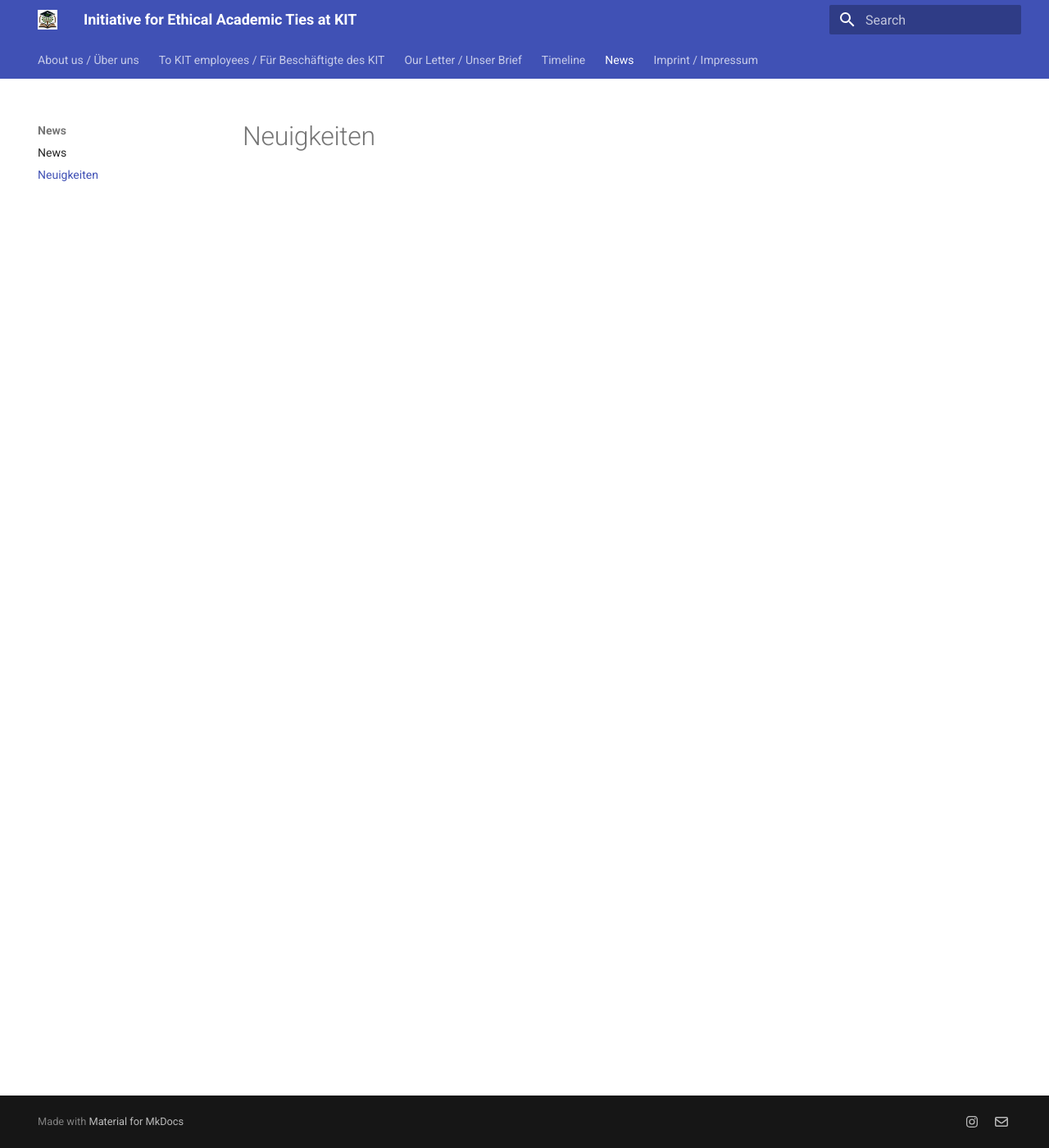
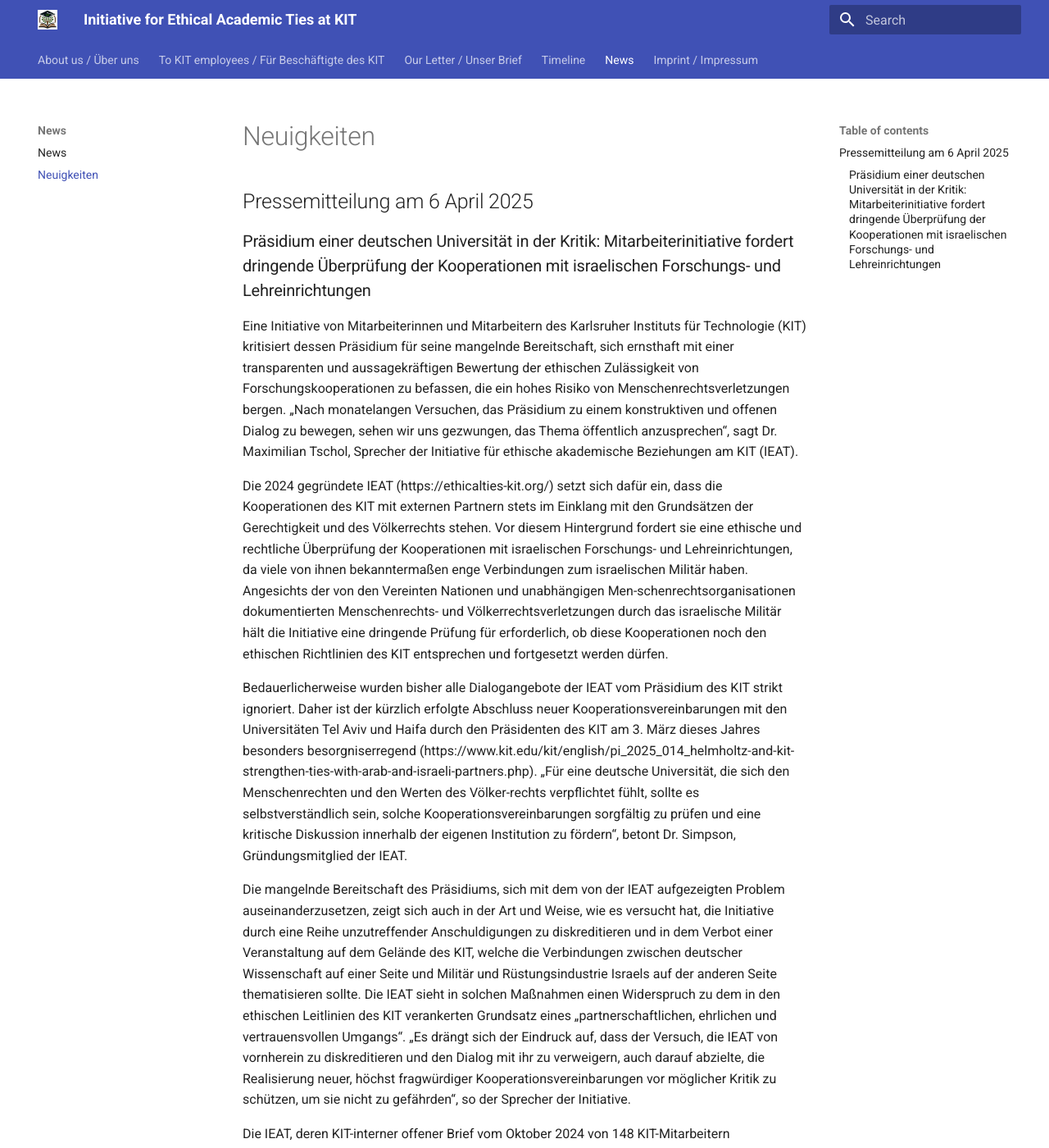
Before and after one commit to ieat-kit/ieat-kit.github.io, an MkDocs documentation site: the page built from docs/news-de.md, in a window 1280 px wide and 1400 px high. Shown: the whole window at 82% size. Built offline with MkDocs 1.6.1 and Material for MkDocs 9.7.7, drawn with Linux system fonts in a browser that asks for light colours; some of the changed text lies outside the part shown.

Commit message:
deutsche version of press release

```diff
--- a/docs/news-de.md
+++ b/docs/news-de.md
@@ -1 +1,16 @@
 # Neuigkeiten
+
+
+## Pressemitteilung am 6 April 2025
+
+### Präsidium einer deutschen Universität in der Kritik: Mitarbeiterinitiative fordert dringende Überprüfung der Kooperationen mit israelischen Forschungs- und Lehreinrichtungen
+
+Eine Initiative von Mitarbeiterinnen und Mitarbeitern des Karlsruher Instituts für Technologie (KIT) kritisiert dessen Präsidium für seine mangelnde Bereitschaft, sich ernsthaft mit einer transparenten und aussagekräftigen Bewertung der ethischen Zulässigkeit von Forschungskooperationen zu befassen, die ein hohes Risiko von Menschenrechtsverletzungen bergen. „Nach monatelangen Versuchen, das Präsidium zu einem konstruktiven und offenen Dialog zu bewegen, sehen wir uns gezwungen, das Thema öffentlich anzusprechen“, sagt Dr. Maximilian Tschol, Sprecher der Initiative für ethische akademische Beziehungen am KIT (IEAT).
+
+Die 2024 gegründete IEAT (https://ethicalties-kit.org/) setzt sich dafür ein, dass die Kooperationen des KIT mit externen Partnern stets im Einklang mit den Grundsätzen der Gerechtigkeit und des Völkerrechts stehen. Vor diesem Hintergrund fordert sie eine ethische und rechtliche Überprüfung der Kooperationen mit israelischen Forschungs- und Lehreinrichtungen, da viele von ihnen bekanntermaßen enge Verbindungen zum israelischen Militär haben. Angesichts der von den Vereinten Nationen und unabhängigen Men-schenrechtsorganisationen dokumentierten Menschenrechts- und Völkerrechtsverletzungen durch das israelische Militär hält die Initiative eine dringende Prüfung für erforderlich, ob diese Kooperationen noch den ethischen Richtlinien des KIT entsprechen und fortgesetzt werden dürfen.
+
+Bedauerlicherweise wurden bisher alle Dialogangebote der IEAT vom Präsidium des KIT strikt ignoriert. Daher ist der kürzlich erfolgte Abschluss neuer Kooperationsvereinbarungen mit den Universitäten Tel Aviv und Haifa durch den Präsidenten des KIT am 3. März dieses Jahres besonders besorgniserregend (https://www.kit.edu/kit/english/pi_2025_014_helmholtz-and-kit-strengthen-ties-with-arab-and-israeli-partners.php). „Für eine deutsche Universität, die sich den Menschenrechten und den Werten des Völker-rechts verpflichtet fühlt, sollte es selbstverständlich sein, solche Kooperationsvereinbarungen sorgfältig zu prüfen und eine kritische Diskussion innerhalb der eigenen Institution zu fördern“, betont Dr. Simpson, Gründungsmitglied der IEAT.
+
+Die mangelnde Bereitschaft des Präsidiums, sich mit dem von der IEAT aufgezeigten Problem auseinanderzusetzen, zeigt sich auch in der Art und Weise, wie es versucht hat, die Initiative durch eine Reihe unzutreffender Anschuldigungen zu diskreditieren und in dem Verbot einer Veranstaltung auf dem Gelände des KIT, welche die Verbindungen zwischen deutscher Wissenschaft auf einer Seite und Militär und Rüstungsindustrie Israels auf der anderen Seite thematisieren sollte. Die IEAT sieht in solchen Maßnahmen einen Widerspruch zu dem in den ethischen Leitlinien des KIT verankerten Grundsatz eines „partnerschaftlichen, ehrlichen und vertrauensvollen Umgangs“. „Es drängt sich der Eindruck auf, dass der Versuch, die IEAT von vornherein zu diskreditieren und den Dialog mit ihr zu verweigern, auch darauf abzielte, die Realisierung neuer, höchst fragwürdiger Kooperationsvereinbarungen vor möglicher Kritik zu schützen, um sie nicht zu gefährden“, so der Sprecher der Initiative.
+
+Die IEAT, deren KIT-interner offener Brief vom Oktober 2024 von 148 KIT-Mitarbeitern unterzeichnet wurde, wird sich trotz der Schwierigkeiten weiterhin entschlossen für die Beendigung der Zusammenarbeit mit Forschungs- und Lehreinrichtungen einsetzen, die an Menschenrechts- und Völkerrechtsverletzungen beteiligt sind.
```
